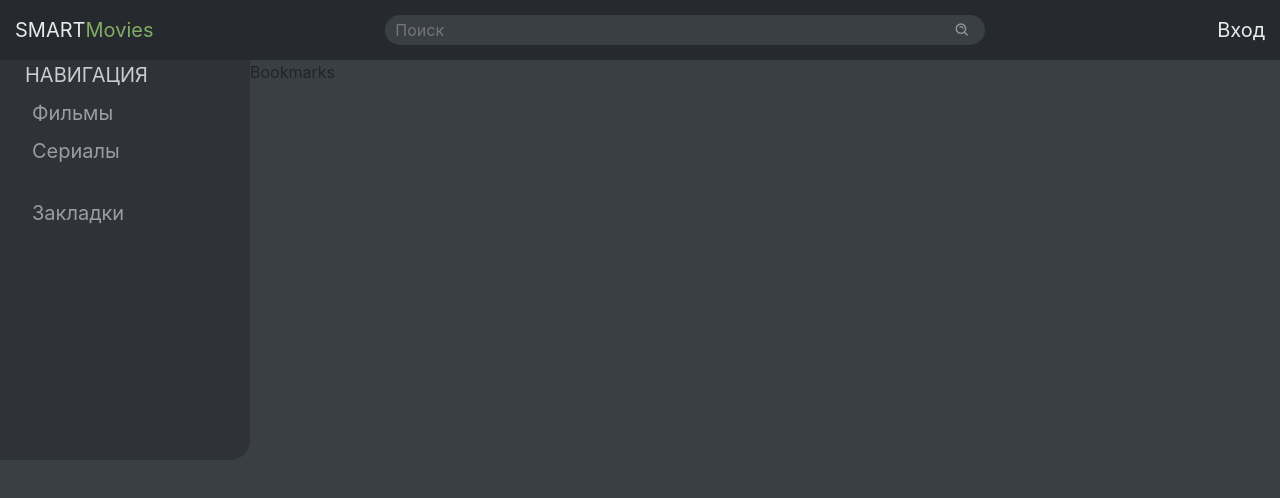
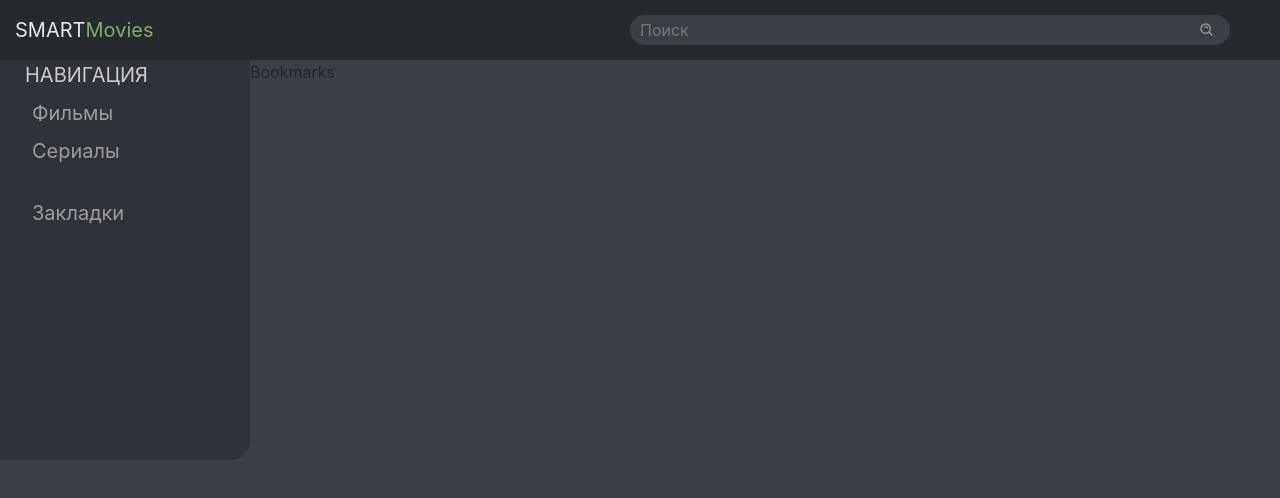
Before and after one commit to Danchik12/movie_catalog, a React (Create React App) app: page /bookmarks in a window 1280 px wide. Shown: the top 498 px of the page. Built offline with nearby package versions, Linux system fonts and the light colour scheme; no server answers.

Commit message:
delete auth

```diff
--- a/src/components/UI/Search/Search.module.scss
+++ b/src/components/UI/Search/Search.module.scss
@@ -9,6 +9,7 @@
 	background-color: $bg-color;
 	margin-bottom:15px;
 	margin-top: 15px;
+	margin-right:50px;
 
 i{
 	color:#989896;
--- a/src/components/elements/Header/Header.js
+++ b/src/components/elements/Header/Header.js
@@ -16,9 +16,7 @@ SMART<span style={{'color':'#81ae65'}}>Movies</span>
 </NavLink>
 
 <Search/>
-<NavLink  to="auth" className={s.auth}>
-Вход
-</NavLink>
+
 
 
 
```
Also changed, not shown: src/components/Auth/Auth.js (deleted), src/components/Auth/Auth.module.scss (deleted).
